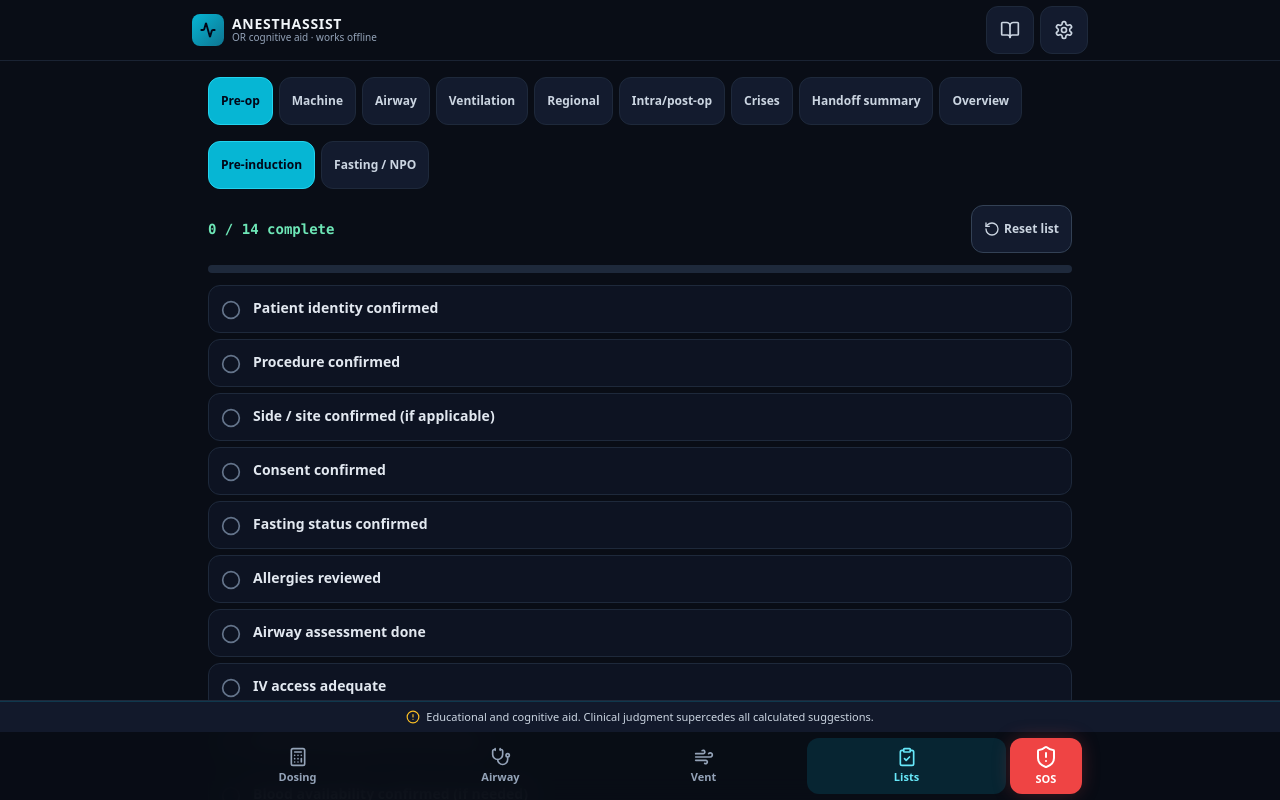
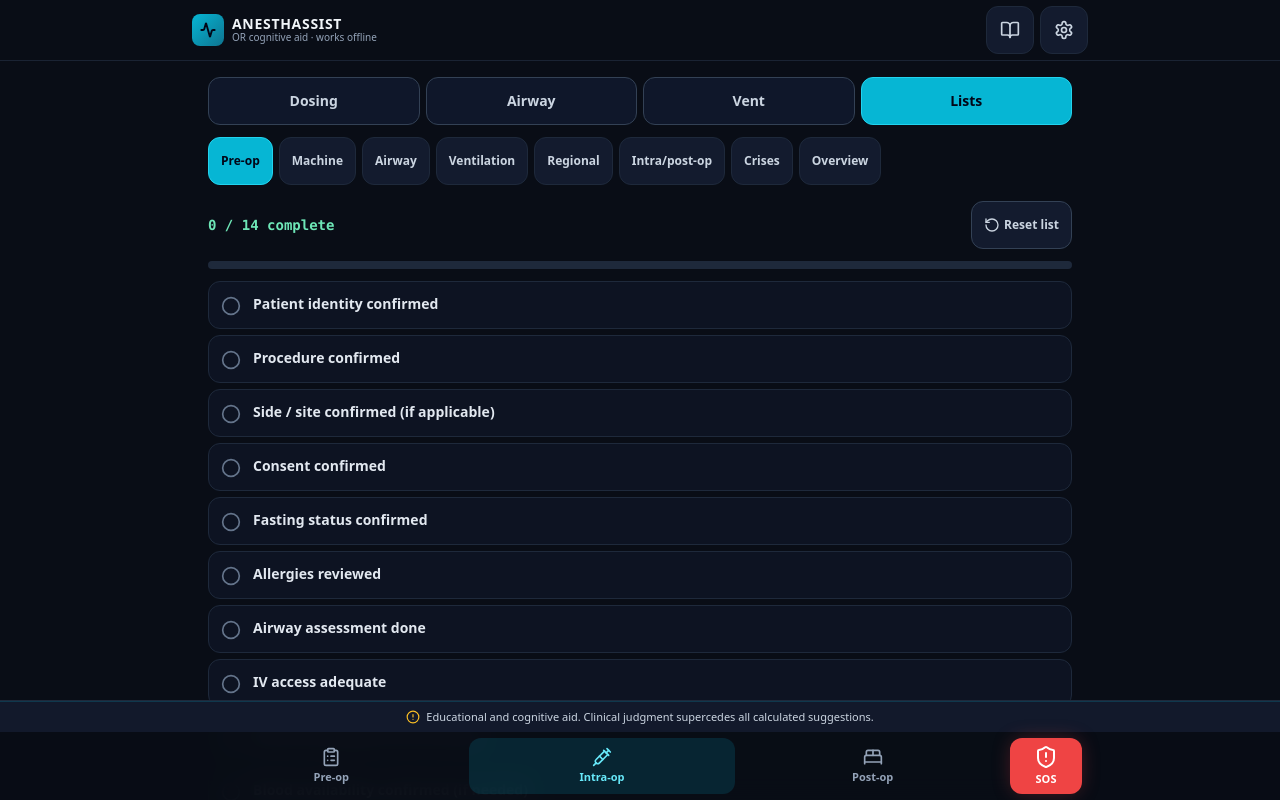
Before and after one commit to drabdo1990/anesth-helper, a React (Vite) app: page / in a window 1280 px wide. Both pictures are taken after a click on the radio button "Lists". Shown: the top 800 px of the page. Built offline with nearby package versions, Linux system fonts and the light colour scheme.

Commit message:
feat(nav): split the app into pre-op, intra-op and post-op phases

```diff
--- a/src/App.tsx
+++ b/src/App.tsx
@@ -7,14 +7,25 @@ import { EmergencyOverlay } from './components/EmergencyOverlay';
 import { Navigation } from './components/Navigation';
 import { SettingsSheet } from './components/SettingsSheet';
 import { CicoPanel } from './components/emergency/CicoPanel';
+import { SegmentedControl } from './components/ui/SegmentedControl';
+import { listsFor, needsBiometrics, type IntraopView } from './lib/phases';
 import { AirwayView } from './views/AirwayView';
 import { ChecklistsView } from './views/ChecklistsView';
 import { DosingView } from './views/DosingView';
 import { ReferencesView } from './views/ReferencesView';
 import { VentilationView } from './views/VentilationView';
 
+const INTRAOP_VIEWS: { value: IntraopView; label: string }[] = [
+  { value: 'dosing', label: 'Dosing' },
+  { value: 'airway', label: 'Airway' },
+  { value: 'vent', label: 'Vent' },
+  { value: 'lists', label: 'Lists' },
+];
+
 export const App: React.FC = () => {
   const activeTab = useAppStore((s) => s.activeTab);
+  const intraopView = useAppStore((s) => s.intraopView);
+  const setIntraopView = useAppStore((s) => s.setIntraopView);
   const setSettingsOpen = useAppStore((s) => s.setSettingsOpen);
   const setReferencesOpen = useAppStore((s) => s.setReferencesOpen);
   const emergencyOpen = useAppStore((s) => s.emergencyOpen);
@@ -79,18 +90,26 @@ export const App: React.FC = () => {
         </div>
       )}
 
-      {activeTab !== 'checklists' && <BiometricHeader />}
+      {needsBiometrics(activeTab, intraopView) && <BiometricHeader />}
 
       <main className="mx-auto w-full max-w-4xl flex-1 p-3 sm:p-4">
-        {activeTab !== 'checklists' && (
-          <>
-            {activeTab === 'dosing' && <DosingView />}
-            {activeTab === 'airway' && <AirwayView />}
-            {activeTab === 'ventilation' && <VentilationView />}
-          </>
+        {activeTab === 'intraop' && (
+          <div className="mb-3">
+            <SegmentedControl<IntraopView> ariaLabel="Intra-op tools" value={intraopView} options={INTRAOP_VIEWS} onChange={setIntraopView} />
+          </div>
         )}
-        <div className={activeTab === 'checklists' ? '' : 'hidden'} aria-hidden={activeTab !== 'checklists'}>
-          <ChecklistsView />
+        {activeTab === 'intraop' && intraopView === 'dosing' && <DosingView />}
+        {activeTab === 'intraop' && intraopView === 'airway' && <AirwayView />}
+        {activeTab === 'intraop' && intraopView === 'vent' && <VentilationView />}
+        {/* Checklist views stay mounted and are only hidden, so the handoff form keeps what was typed. */}
+        <div className={activeTab === 'preop' ? '' : 'hidden'} aria-hidden={activeTab !== 'preop'}>
+          <ChecklistsView phaseLists={listsFor('preop')} />
+        </div>
+        <div className={activeTab === 'intraop' && intraopView === 'lists' ? '' : 'hidden'} aria-hidden={!(activeTab === 'intraop' && intraopView === 'lists')}>
+          <ChecklistsView phaseLists={listsFor('intraop')} extras={['overview']} />
+        </div>
+        <div className={activeTab === 'postop' ? '' : 'hidden'} aria-hidden={activeTab !== 'postop'}>
+          <ChecklistsView phaseLists={listsFor('postop')} extras={['handoff']} />
         </div>
       </main>
 
--- a/src/components/Navigation.tsx
+++ b/src/components/Navigation.tsx
@@ -1,16 +1,15 @@
 import React from 'react';
-import { Calculator, ClipboardCheck, ShieldAlert, Stethoscope, Wind } from 'lucide-react';
+import { BedDouble, ClipboardList, ShieldAlert, Syringe } from 'lucide-react';
 import { useAppStore, type AppTab } from '../store/useAppStore';
 import { DisclaimerBanner } from './DisclaimerBanner';
 
 const TABS: { id: AppTab; label: string; icon: React.ComponentType<{ className?: string }> }[] = [
-  { id: 'dosing', label: 'Dosing', icon: Calculator },
-  { id: 'airway', label: 'Airway', icon: Stethoscope },
-  { id: 'ventilation', label: 'Vent', icon: Wind },
-  { id: 'checklists', label: 'Lists', icon: ClipboardCheck },
+  { id: 'preop', label: 'Pre-op', icon: ClipboardList },
+  { id: 'intraop', label: 'Intra-op', icon: Syringe },
+  { id: 'postop', label: 'Post-op', icon: BedDouble },
 ];
 
-/** Sticky bottom bar: four views plus the always-reachable red Emergency button. */
+/** Sticky bottom bar: three case phases plus the always-reachable red Emergency button. */
 export const Navigation: React.FC = () => {
   const activeTab = useAppStore((s) => s.activeTab);
   const setActiveTab = useAppStore((s) => s.setActiveTab);
--- a/src/store/useAppStore.ts
+++ b/src/store/useAppStore.ts
@@ -7,8 +7,9 @@ import { createJSONStorage, persist } from 'zustand/middleware';
 import type { Sex } from '../lib/calc/biometrics';
 import type { WeightScalar } from '../data/types';
 import type { GuidelineSet } from '../data/resolve';
+import type { AppTab, IntraopView } from '../lib/phases';
 
-export type AppTab = 'dosing' | 'airway' | 'ventilation' | 'checklists';
+export type { AppTab, IntraopView };
 export type EmergencyKind = 'last' | 'mh' | 'cico';
 export type ScalarPreference = 'auto' | WeightScalar;
 
@@ -70,6 +71,7 @@ interface AppState extends PersistedPrefs {
   // ---- in-memory only ----
   patient: PatientInput;
   activeTab: AppTab;
+  intraopView: IntraopView;
   emergencyOpen: boolean;
   emergencyKind: EmergencyKind;
   settingsOpen: boolean;
@@ -98,6 +100,7 @@ interface AppState extends PersistedPrefs {
   newCase: () => void;
 
   setActiveTab: (tab: AppTab) => void;
+  setIntraopView: (view: IntraopView) => void;
   openEmergency: (kind?: EmergencyKind) => void;
   closeEmergency: () => void;
   setEmergencyKind: (kind: EmergencyKind) => void;
@@ -178,7 +181,8 @@ export const useAppStore = create<AppState>()(
 
       // session
       patient: EMPTY_PATIENT,
-      activeTab: 'dosing',
+      activeTab: 'intraop',
+      intraopView: 'dosing',
       emergencyOpen: false,
       emergencyKind: 'last',
       settingsOpen: false,
@@ -223,6 +227,7 @@ export const useAppStore = create<AppState>()(
         }),
 
       setActiveTab: (activeTab) => set({ activeTab }),
+      setIntraopView: (intraopView) => set({ intraopView }),
       openEmergency: (kind) =>
         set((s) => ({ emergencyOpen: true, emergencyKind: kind ?? s.emergencyKind })),
       closeEmergency: () => set({ emergencyOpen: false }),
--- a/src/views/ChecklistsView.tsx
+++ b/src/views/ChecklistsView.tsx
@@ -1,7 +1,7 @@
 import React, { useMemo, useState } from 'react';
 import { Check, ClipboardCopy, RotateCcw } from 'lucide-react';
 import { CHECKLISTS, CHECKLIST_GROUPS, HANDOFF_OPTIONS } from '../data/checklists';
-import type { ChecklistGroup } from '../data/types';
+import type { ChecklistGroup, ChecklistRecord } from '../data/types';
 import { CICO_PLANS, LAST_STEPS, MH_STEPS } from '../data/emergencies';
 import { MEDICATIONS } from '../data/medications';
 import { VENT_MODES } from '../data/ventilation';
@@ -62,12 +62,14 @@ const Overview: React.FC = () => {
   );
 };
 
-// Groups with no lists yet are hidden.
-const GROUP_TABS: { id: GroupTab; label: string }[] = [
-  ...CHECKLIST_GROUPS.filter((g) => CHECKLISTS.some((c) => c.group === g)).map((g) => ({ id: g as GroupTab, label: g })),
-  { id: 'handoff', label: 'Handoff summary' },
-  { id: 'overview', label: 'Overview' },
-];
+type Extra = 'handoff' | 'overview';
+const EXTRA_LABEL: Record<Extra, string> = { handoff: 'Handoff summary', overview: 'Overview' };
+
+interface ChecklistsViewProps {
+  /** The lists this phase shows (see `listsFor` in lib/phases.ts). */
+  phaseLists: ChecklistRecord[];
+  extras?: Extra[];
+}
 
 const chipClass = (on: boolean): string =>
   `min-h-[48px] shrink-0 rounded-xl border px-3 text-xs font-bold ${on ? 'border-cyan-400 bg-cyan-500 text-slate-950' : 'border-clinical-border bg-clinical-card text-slate-300'}`;
@@ -199,26 +201,33 @@ const HandoffForm: React.FC = () => {
   );
 };
 
-export const ChecklistsView: React.FC = () => {
-  const [group, setGroup] = useState<GroupTab>(GROUP_TABS[0].id);
-  const [sub, setSub] = useState<string>(CHECKLISTS[0].id);
+export const ChecklistsView: React.FC<ChecklistsViewProps> = ({ phaseLists, extras = [] }) => {
+  // Groups with no lists in this phase are hidden.
+  const tabs: { id: GroupTab; label: string }[] = [
+    ...CHECKLIST_GROUPS.filter((g) => phaseLists.some((c) => c.group === g)).map((g) => ({ id: g as GroupTab, label: g })),
+    ...extras.map((e) => ({ id: e as GroupTab, label: EXTRA_LABEL[e] })),
+  ];
+  const [group, setGroup] = useState<GroupTab>(tabs[0].id);
+  const [sub, setSub] = useState<string>(phaseLists[0].id);
   const checks = useAppStore((s) => s.checks);
   const toggle = useAppStore((s) => s.toggleCheck);
   const resetChecks = useAppStore((s) => s.resetChecks);
 
-  const lists = CHECKLISTS.filter((c) => c.group === group);
+  const lists = phaseLists.filter((c) => c.group === group);
   const list = lists.find((c) => c.id === sub) ?? lists[0];
   const done = list ? list.items.filter((i) => checks[i.id]).length : 0;
 
   return (
     <div className="flex flex-col gap-3 pb-8">
+      {tabs.length > 1 && (
         <div className="flex gap-1.5 overflow-x-auto pb-1" role="tablist" aria-label="Checklist groups">
-        {GROUP_TABS.map((t) => (
+          {tabs.map((t) => (
             <button key={t.id} type="button" role="tab" aria-selected={group === t.id} onClick={() => setGroup(t.id)} className={chipClass(group === t.id)}>
               {t.label}
             </button>
           ))}
         </div>
+      )}
       {lists.length > 1 && (
         <div className="flex gap-1.5 overflow-x-auto pb-1" role="tablist" aria-label="Checklists">
           {lists.map((c) => (
```
Lines whose indentation alone changed are shown as unchanged.
